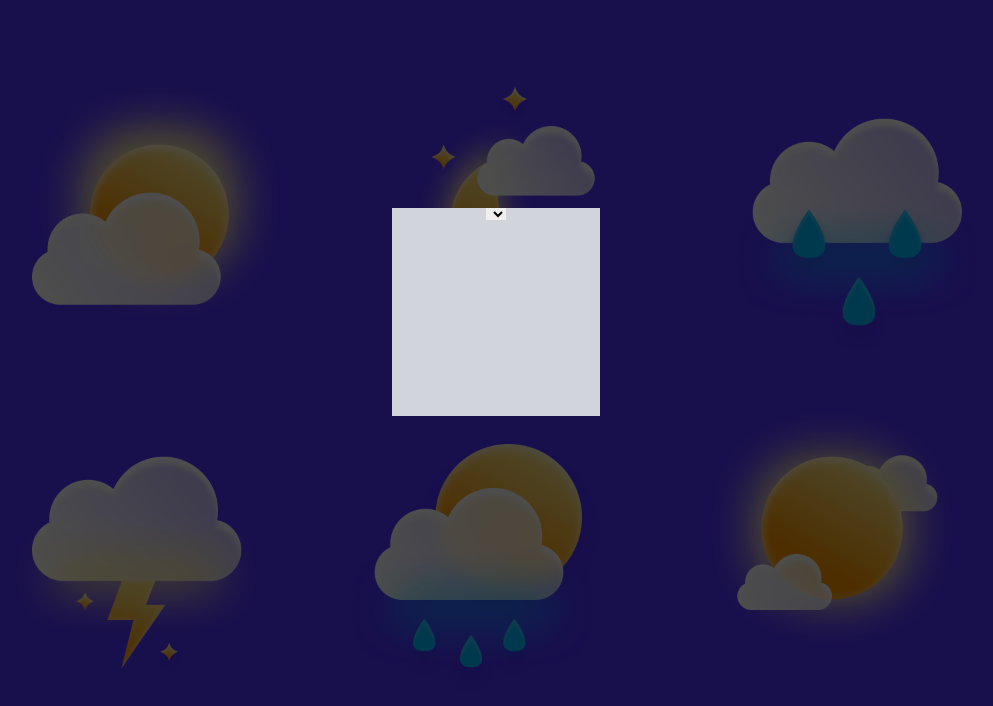
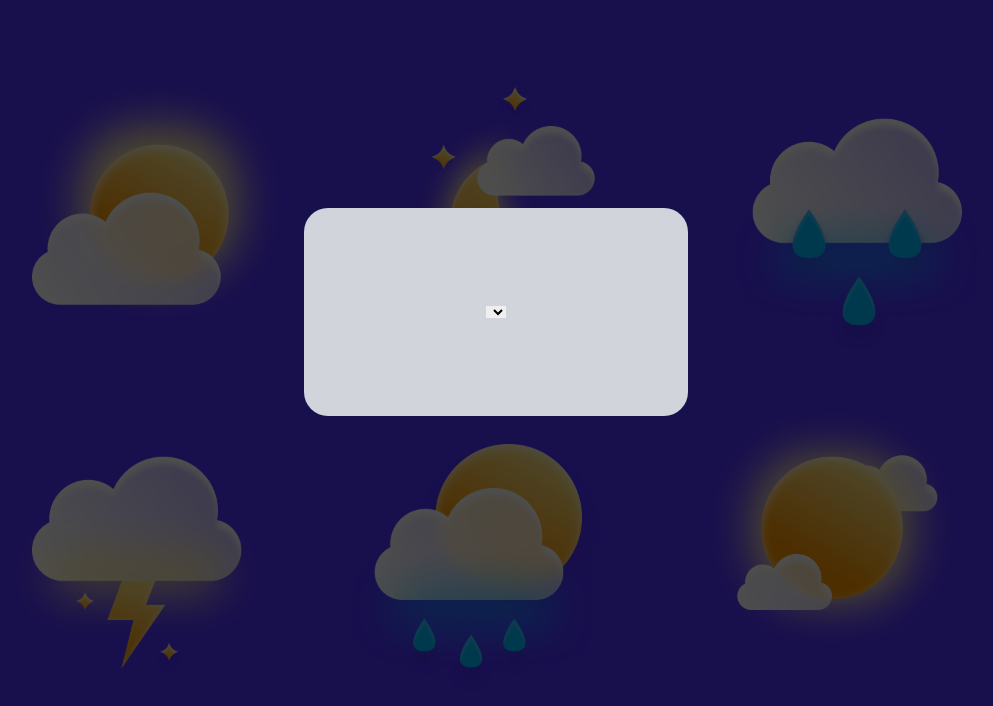
Before and after one commit to HiteshHonmane/JavaScript-Mini-Projects, a website: page Wether App/src/index.html in a window 1280 px wide. Shown: the whole page, without its empty margins (144-1137 px from the left). Drawn offline with Linux system fonts and the light colour scheme.

Commit message:
small changes in ui

```diff
--- a/Wether App/src/index.html
+++ b/Wether App/src/index.html
@@ -7,8 +7,8 @@
 </head>
 <body class=" bg-black flex  justify-center  align-bottom">
   <img class="opacity-30 " src="assets/Weather icons.png" alt="">
-  <div class="main-box m-52 w-52 h-52 bg-gray-300 flex absolute justify-center">
-    <Select class=" h-3  "></Select>
+  <div class="main-box rounded-3xl m-52 w-96 h-52 bg-gray-300 flex absolute items-center justify-center">
+    <Select class="  h-3  "></Select>
   </div>
 </body>
 </html>
```
Also changed, not shown: Wether App/src/output.css.
